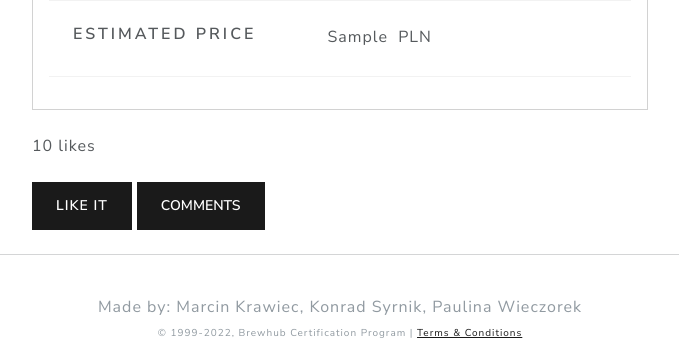
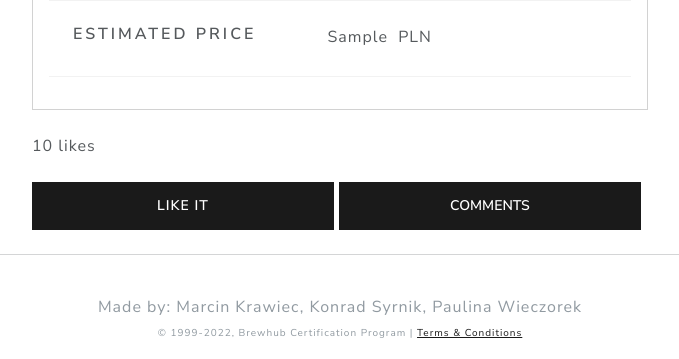
Before and after one commit to marcin-kraviec/brewhub, a Flask app: template brewhub/templates/public_recipe.html in a window 1280 px wide. Shown: the part 2289-2648 px from the top of the page, without its empty margins (300-979 px from the left). Run offline with Flask 2, Linux system fonts and the light colour scheme; the template is opened without the code that fills it: most values are stand-ins (such as "Sample title", 1, 10 or a date in 2020); some libraries are stand-ins or nearby versions.

```diff
--- a/brewhub/recipes.py
+++ b/brewhub/recipes.py
@@ -236,9 +236,10 @@ def show_recipes():
     user_id = session['id']
     public_recipes = db.select_public_recipes_from_recipes()
     counter = len(public_recipes)
-
+    all_likes = db.select_all_likes()
+    likes_counter = 0
     print(public_recipes)
-    return render_template('public_recipes.html', public_recipes=public_recipes, user_id=user_id, counter=counter)
+    return render_template('public_recipes.html', public_recipes=public_recipes, user_id=user_id, counter=counter, all_likes=all_likes)
 
 
 @recipes.route('/public_recipes/<string:recipe_name>', methods=['GET', 'POST'])
--- a/brewhub/templates/public_recipe.html
+++ b/brewhub/templates/public_recipe.html
@@ -177,13 +177,15 @@
     <a id="like_count" style="display: inline-block" data-bs-toggle="tooltip" data-bs-placement="left" title="{{ users_who_like }}">{{ likes_amount }} likes</a>
 
     <br/><br/>
+    <div style="alignment: center">
     {% if if_liked %}
-        <a class="btn btn-primary" id="like_it" style="background: #FBB03B;" onclick="like('{{ chosen_recipe[2] }}')">You like it!</a>
+        <a class="btn btn-primary" id="like_it" style="background: #FBB03B; width: 49%" onclick="like('{{ chosen_recipe[2] }}')">You like it!</a>
     {% else %}
-        <a class="btn btn-primary" id="like_it" onclick="like('{{ chosen_recipe[2] }}')">Like it</a>
+        <a class="btn btn-primary" id="like_it" style="width: 49%;" onclick="like('{{ chosen_recipe[2] }}')">Like it</a>
     {% endif %}
     <!-- Trigger/Open The Modal -->
-    <button class="btn btn-primary" id="myBtn">Comments</button>
+    <button class="btn btn-primary" id="myBtn" style="width: 49%;">Comments</button>
+    </div>
 
     <!-- The Modal -->
     <div id="myModal" class="modal">
```
Also changed, not shown: brewhub/database_connector.py (+14 -0 lines), brewhub/templates/public_recipes.html (+7 -1 lines).
